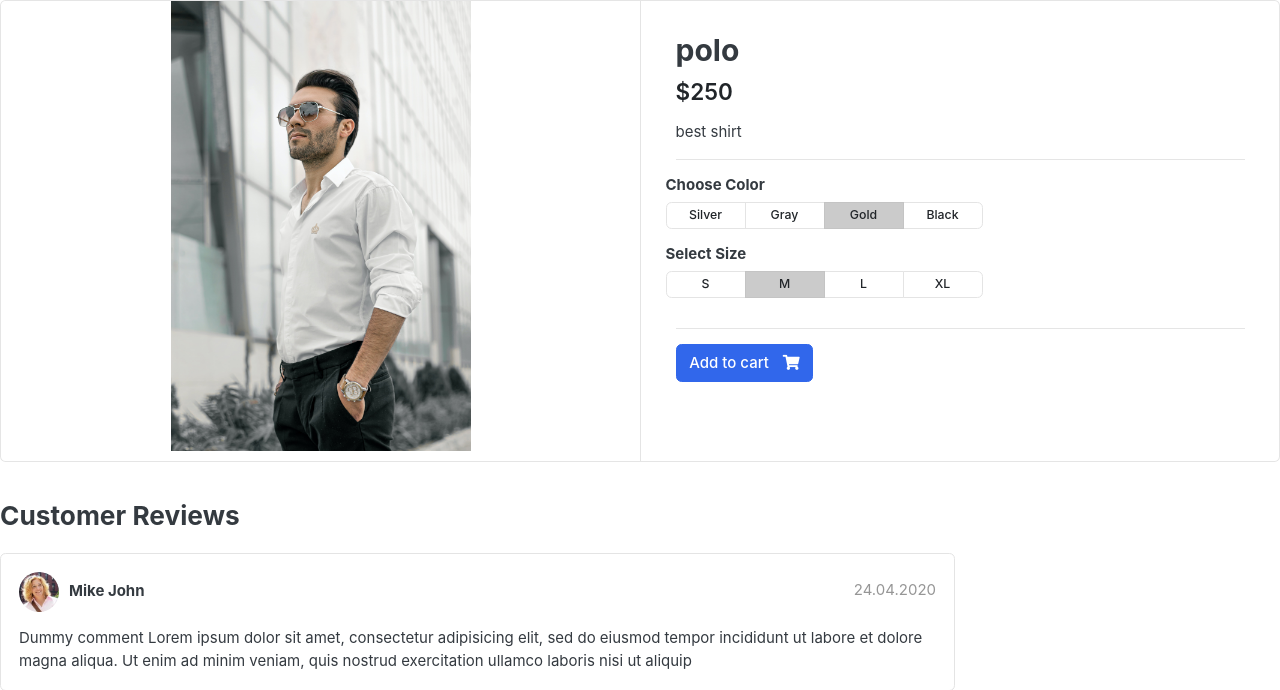
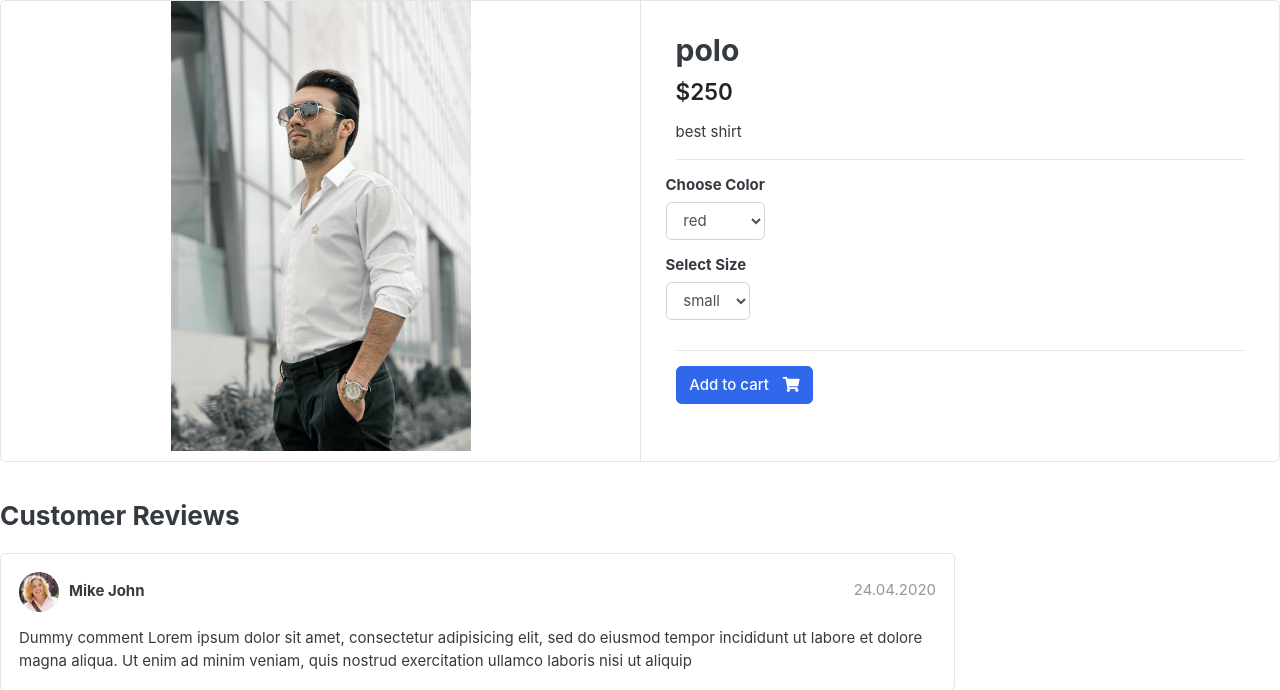
Before and after one commit to mohamedhawas123/django-store, a Django app: page /product_detail/1 in a window 1280 px wide. Shown: the part 123-813 px from the top of the page. Run offline with Django 4.2, Linux system fonts and the light colour scheme; data comes from the database, SQL or seed files in the repository; both versions use the stored data as it was after the commit; some libraries are stand-ins or nearby versions; some web fonts are replaced.

Commit message:
add pagination and search and variations

```diff
--- a/cart/views.py
+++ b/cart/views.py
@@ -2,6 +2,7 @@ from django.shortcuts import render, redirect
 from pro.models import Product
 from .models import Cart, CartItem
 from django.http import HttpResponse
+from pro.models import Variation
 
 
 def _card_id(request):
@@ -11,6 +12,8 @@ def _card_id(request):
     return cart
 
 def add_cart(request, product_id):
+
+
     product = Product.objects.get(id=product_id)
     try:
         cart= Cart.objects.get(cart_id=_card_id(request))
--- a/core/admin.py
+++ b/core/admin.py
@@ -1,6 +1,7 @@
 from django.contrib import admin
 from .models import Category
-
+from pro.models import Variation
 
 
 admin.site.register(Category)
+admin.site.register(Variation)
--- a/core/templates/core/nav.html
+++ b/core/templates/core/nav.html
@@ -46,9 +46,9 @@
 		</div> <!-- col.// -->
 		<a href="./store.html" class="btn btn-outline-primary">Store</a>
 		<div class="col-lg  col-md-6 col-sm-12 col">
-			<form action="#" class="search">
+			<form action="{% url 'search' %}" class="search">
 				<div class="input-group w-100">
-					<input type="text" class="form-control" style="width:60%;" placeholder="Search">
+					<input type="text" class="form-control" name="keyword" style="width:60%;" placeholder="Search">
 
 					<div class="input-group-append">
 					  <button class="btn btn-primary" type="submit">
--- a/core/templates/core/product_detail.html
+++ b/core/templates/core/product_detail.html
@@ -14,6 +14,10 @@
 </article> <!-- gallery-wrap .end// -->
 		</aside>
 		<main class="col-md-6 border-left">
+			<form method="GET" action="{% url 'addtocart' product.id %}">
+				{% csrf_token %}
+
+
 <article class="content-body">
 
 <h2 class="title">{{product.product_name}}</h2>
@@ -29,48 +33,41 @@
 	<div class="row">
 		<div class="item-option-select">
 			<h6>Choose Color</h6>
-			<div class="btn-group btn-group-sm btn-group-toggle" data-toggle="buttons">
-			  <label class="btn btn-light">
-			    <input type="radio" name="radio_color"> Silver
-			  </label>
-			  <label class="btn btn-light">
-			    <input type="radio" name="radio_color" > Gray
-			  </label>
-			  <label class="btn btn-light active">
-			    <input type="radio" name="radio_color checked"> Gold
-			  </label>
-			  <label class="btn btn-light">
-			    <input type="radio" name="radio_color"> Black
-			  </label>
-			</div>
+
+			<select name="color" class="form-control" >
+				{% for i in color %}
+				<option value="{{i.variation_value}}">{{i.variation_value}}</option>
+
+				{% endfor %}
+			</select>
+
+
 		</div>
 	</div> <!-- row.// -->
 	<div class="row">
 		<div class="item-option-select">
 			<h6>Select Size</h6>
-			<div class="btn-group btn-group-sm btn-group-toggle" data-toggle="buttons">
-			  <label class="btn btn-light">
-			    <input type="radio" name="radio_color"> S
-			  </label>
-			  <label class="btn btn-light active">
-			    <input type="radio" name="radio_color" checked> M
-			  </label>
-			  <label class="btn btn-light">
-			    <input type="radio" name="radio_color"> L
-			  </label>
-			  <label class="btn btn-light">
-			    <input type="radio" name="radio_color"> XL
-			  </label>
-			</div>
+			<select name="size" class="form-control"  >
+				{% for i in size %}
+				<option value="{{i.variation_value}}">{{i.variation_value}}</option>
+				{% endfor %}
+
+
+
+
+			</select>
 		</div>
 	</div> <!-- row.// -->
 	<hr>
     {% if product.stock <= 0 %}
     <p class="text-danger" > Out Of Stock </p>
     {%  else %}
-	<a href="{% url 'addtocart' product.id %}" class="btn  btn-primary"> <span class="text">Add to cart</span> <i class="fas fa-shopping-cart"></i>  </a>
+	<button class="btn  btn-primary"> <span class="text">Add to cart</span> <i class="fas fa-shopping-cart"></i>  </button>
 {% endif %}
-</article> <!-- product-info-aside .// -->
+</article>
+</form>
+
+<!-- product-info-aside .// -->
 		</main> <!-- col.// -->
 	</div> <!-- row.// -->
 </div> <!-- card.// -->
--- a/core/urls.py
+++ b/core/urls.py
@@ -1,6 +1,6 @@
 from django.contrib import admin
 from django.urls import path
-from core.views import home, store, prduct_detail
+from core.views import home, store, prduct_detail, search
 from django.conf import  settings
 from django.conf.urls.static import static
 
@@ -9,5 +9,6 @@ urlpatterns = [
     path("",home, name='home' ),
     path("store",store, name="store" ),
     path("store/<slug:slug>",store, name="store_slug" ),
-    path("product_detail/<slug:slug>", prduct_detail, name="prduct_detail" )
+    path("product_detail/<slug:slug>", prduct_detail, name="prduct_detail" ),
+    path("search", search, name="search")
 ]
--- a/core/views.py
+++ b/core/views.py
@@ -4,7 +4,7 @@ from pro.models import Product
 from core.models import Category
 from cart.models import CartItem
 from django.core.paginator import EmptyPage, PageNotAnInteger, Paginator
-
+from pro.models import Variation
 
 
 def home(request):
@@ -19,9 +19,12 @@ def store(request, slug=None):
     products = None
     if slug:
         products = Product.objects.all().filter(category=slug)
+        pagin= Paginator(products, 3)
+        page = request.GET.get('page')
+        page_product = pagin.get_page(page)
     else:
 
-        products = Product.objects.all().filter(is_avaliabel=True)
+        products = Product.objects.all().filter(is_avaliabel=True).order_by('id')
         pagin= Paginator(products, 3)
         page = request.GET.get('page')
         page_product = pagin.get_page(page)
@@ -34,5 +37,26 @@ def store(request, slug=None):
 
 def prduct_detail(request, slug):
     product = Product.objects.get(id=slug)
+
+    size = product.product_variation.all().filter(variation_category='size')
+    color = product.product_variation.all().filter(variation_category='color')
+
+
+
+
     is_exist=  CartItem.objects.filter(product=product).exists()
-    return render(request, 'core/product_detail.html', {'product': product, 'is_exist': is_exist })
+    return render(request, 'core/product_detail.html', {
+        'product': product,'is_exist': is_exist,
+        'color':color ,
+        'size':size
+         })
+
+
+
+
+def search(request):
+        keyword = request.GET.get('keyword')
+        products= Product.objects.all().filter(product_name__icontains=keyword )
+        s = products.count()
+
+        return render(request, 'core/store.html', {'products': products, 's': s})
--- a/pro/models.py
+++ b/pro/models.py
@@ -21,3 +21,19 @@ class Product(models.Model):
 
     def __str__(self):
         return self.product_name
+
+variation_category_choice = (
+    ('color', 'color'),
+    ('size', 'size')
+)
+
+
+class Variation(models.Model):
+    product = models.ForeignKey(Product, related_name='product_variation', on_delete=models.CASCADE)
+    variation_category = models.CharField(max_length=244, choices=variation_category_choice)
+    variation_value = models.CharField(max_length=100)
+    is_active = models.BooleanField(default=True)
+    created_date = models.DateTimeField(auto_now=True)
+
+    def __str__(self):
+        return self.product.product_name
```
Also changed, not shown: core/templates/core/store.html (+31 -5 lines), db.sqlite3, media_root/products/usama-akram-kP6knT7tjn4-unsplash.jpg (added), pro/migrations/0002_variation.py (added).
